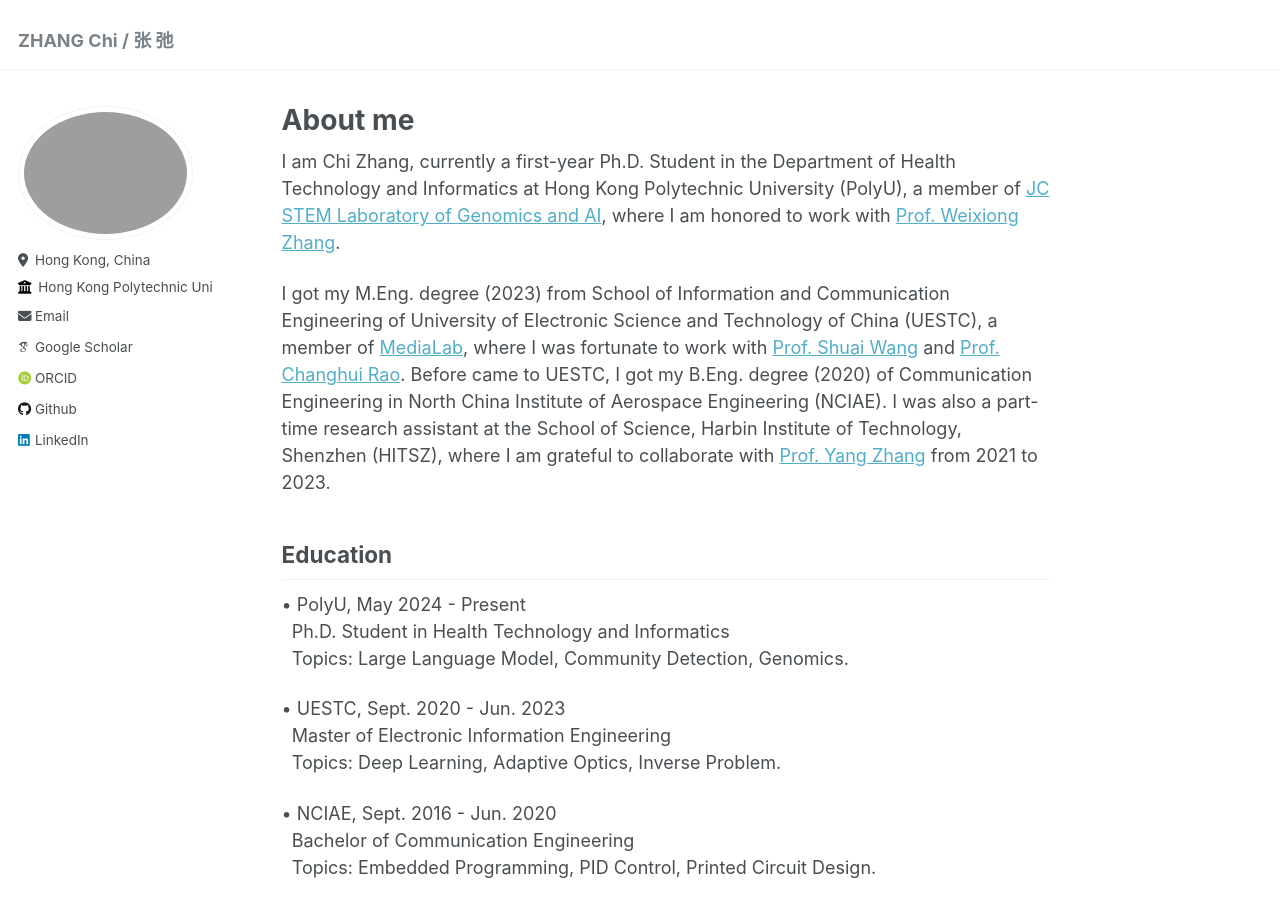
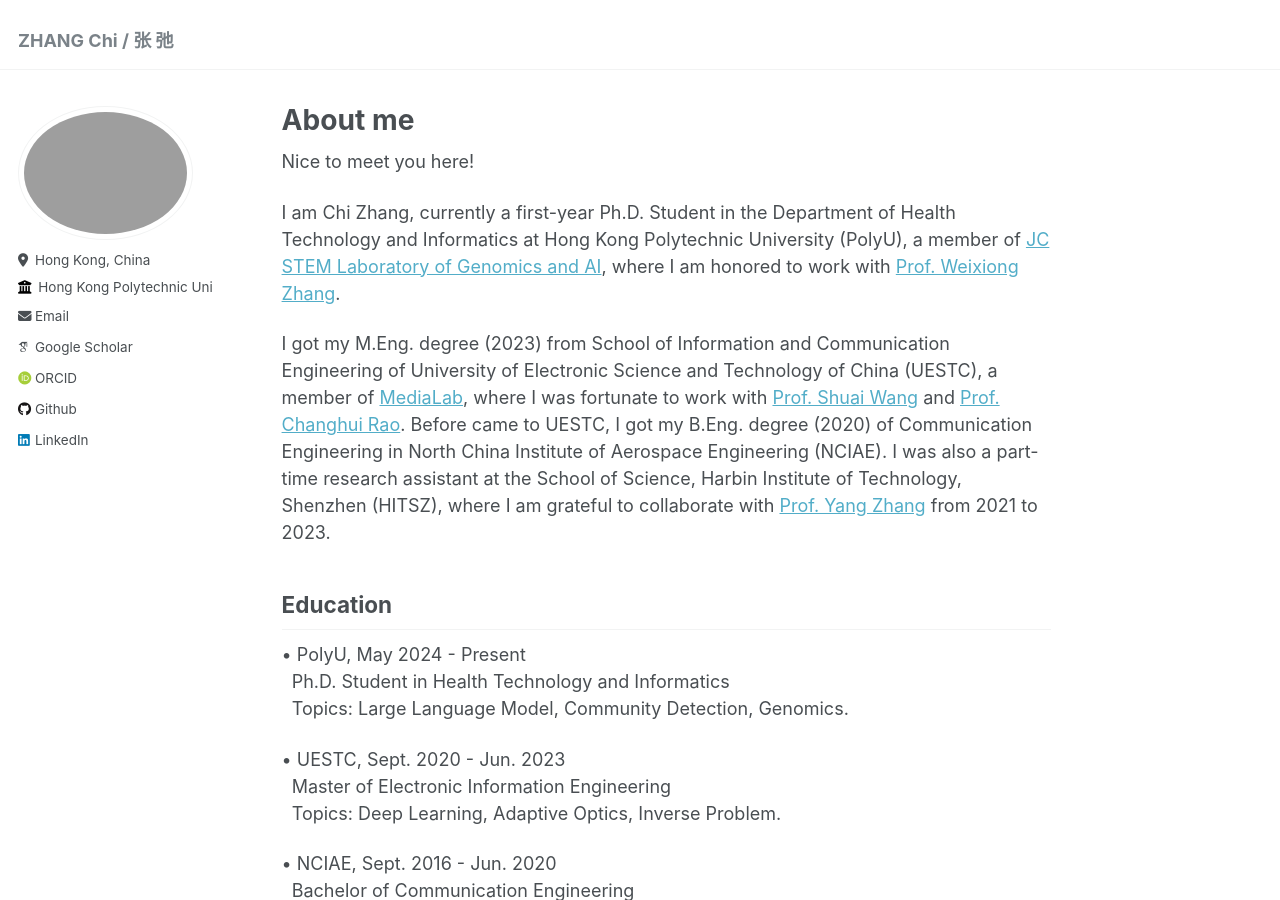
Before and after one commit to mrchasezhang/mrchasezhang.github.io, a Jekyll site: the page built from _pages/about.md, in a window 1280 px wide and 900 px high. Built offline with Jekyll 4.4.1, drawn with Linux system fonts in a browser that asks for light colours; some web fonts are replaced.

Commit message:
Update about.md

```diff
--- a/_pages/about.md
+++ b/_pages/about.md
@@ -7,6 +7,7 @@ redirect_from:
   - /about.html
 ---
 
+Nice to meet you here!
 
 I am Chi Zhang, currently a first-year Ph.D. Student in the Department of Health Technology and Informatics at Hong Kong Polytechnic University (PolyU), a member of [JC STEM Laboratory of Genomics and AI](https://genomicmedicine.github.io/site/#/), where I am honored to work with [Prof. Weixiong Zhang](https://www.polyu.edu.hk/hti/people/academic-staff/prof-zhang-weixiong/).
 
```
